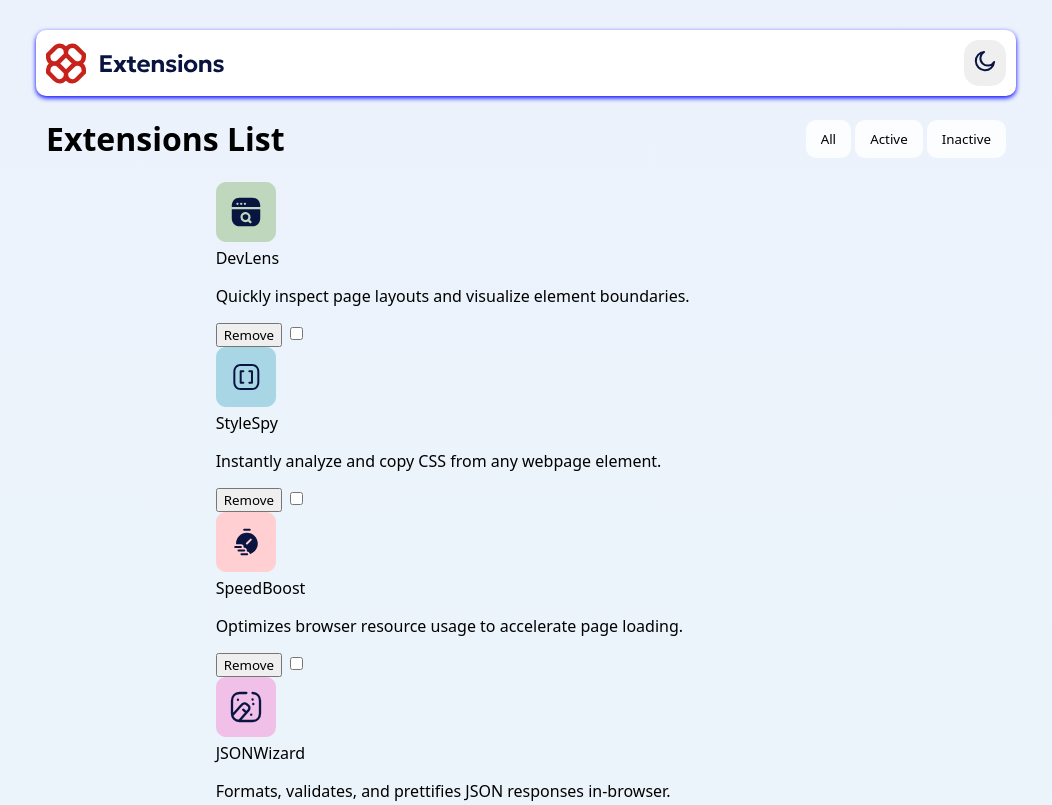
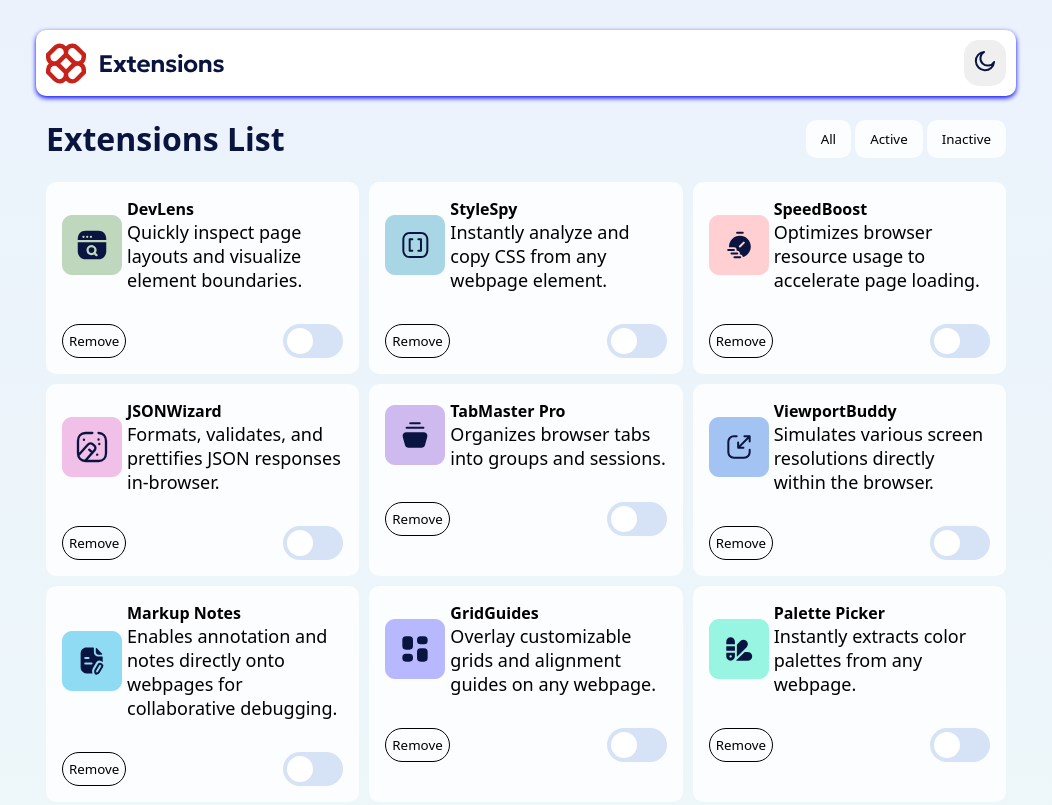
Before and after one commit to clementD99/Browser-extension, a plain HTML site: page index.html in a window 1280 px wide. Shown: the top 805 px of the page, without its empty margins (114-1166 px from the left). Drawn offline with Linux system fonts and the light colour scheme.

Commit message:
Style pour le toggle, boutons et le mode sombre

```diff
--- a/style.css
+++ b/style.css
@@ -1,4 +1,15 @@
 /* ----- Pour le CSS ----- */
+
+:root {
+  --base-color: linear-gradient(180deg, #ebf2fc 0%, #eef8f9 100%);
+  --text-color: hsl(227, 75%, 14%);
+}
+
+.darkmode {
+  background: linear-gradient(180deg, #040918 0%, #091540 100%);
+  --text-color: white;
+  --secondary-text: hsl(227, 75%, 14%);
+}
 
 * {
   font-family: "Noto Sans", sans-serif;
@@ -9,10 +20,21 @@ body {
   padding: 0;
   height: 100%;
   font-size: 16px;
+  background: var(--base-color);
 }
 
+p {
+  margin: 0;
+  color: var(--secondary-text);
+}
+
+h1 {
+  color: var(--text-color);
+}
+
+/* ----- Container pour l'ensemble du projet ----- */
+
 .container {
-  background: linear-gradient(180deg, #ebf2fc 0%, #eef8f9 100%);
   min-height: 100vh;
   padding: 30px 0;
   display: flex;
@@ -20,7 +42,7 @@ body {
   flex-direction: column;
 }
 
-/* ----- Header et éléments ----- */
+/* ----- Header + éléments ----- */
 
 .header {
   display: flex;
@@ -46,7 +68,7 @@ body {
   transition: 2s;
 }
 
-/* ----- Extensions & buttons ----- */
+/* ----- Extensions + elements ----- */
 
 .extensions {
   display: flex;
@@ -54,6 +76,56 @@ body {
   justify-content: space-between;
   width: 75%;
 }
+
+#extensions-list {
+  display: grid;
+  width: 75%;
+  gap: 10px;
+  grid-template-columns: 1fr 1fr 1fr;
+}
+
+.elements {
+  background-color: hsl(200, 60%, 99%);
+  padding: 16px;
+  border-radius: 10px;
+}
+
+.extensions-elements {
+  display: flex;
+  align-items: center;
+  margin-bottom: 32px;
+  gap: 5px;
+}
+
+.extensions-infos {
+  & .name {
+    font-weight: bold;
+  }
+
+  & .infos {
+    font-size: 18px;
+  }
+}
+
+.actions {
+  display: flex;
+  justify-content: space-between;
+
+  & .remove {
+    cursor: pointer;
+    background-color: transparent;
+    border: 1px solid black;
+    border-radius: 20px;
+    transition: 0.5s;
+  }
+
+  & .remove:hover {
+    background-color: hsl(3, 77%, 44%);
+    transition: 0.5s;
+  }
+}
+
+/* ----- Buttons ----- */
 
 .buttons button {
   border: none;
@@ -64,3 +136,59 @@ body {
   background: hsl(200, 60%, 99%);
   cursor: pointer;
 }
+
+/* ----- checkbox switch ----- */
+
+.switch {
+  position: relative;
+  width: 60px;
+  height: 34px;
+}
+
+.switch input {
+  opacity: 0;
+  width: 0;
+  height: 0;
+}
+
+.check {
+  position: absolute;
+  cursor: pointer;
+  top: 0;
+  left: 0;
+  right: 0;
+  bottom: 0;
+  background-color: hsl(217, 61%, 90%);
+  transition: 0.4s;
+}
+
+.check:before {
+  position: absolute;
+  content: "";
+  height: 26px;
+  width: 26px;
+  left: 4px;
+  bottom: 4px;
+  background-color: white;
+  transition: 0.4s;
+}
+
+input:checked + .check {
+  background-color: hsl(3, 77%, 44%);
+}
+
+input:focus + .check {
+  box-shadow: 0 0 1px hsl(3, 77%, 44%);
+}
+
+input:checked + .check:before {
+  transform: translateX(26px);
+}
+
+.check.round {
+  border-radius: 34px;
+}
+
+.check.round:before {
+  border-radius: 50%;
+}
```
